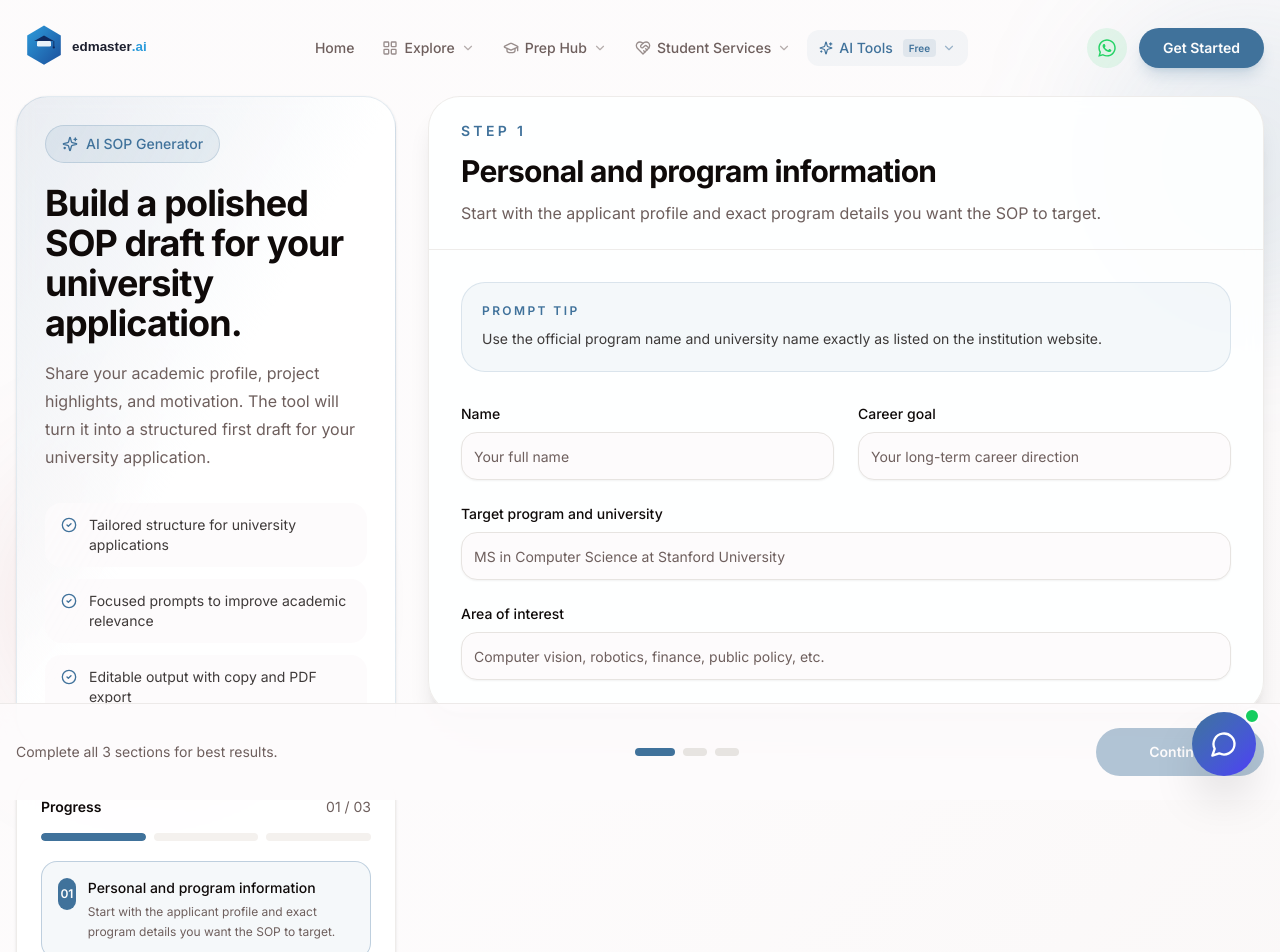
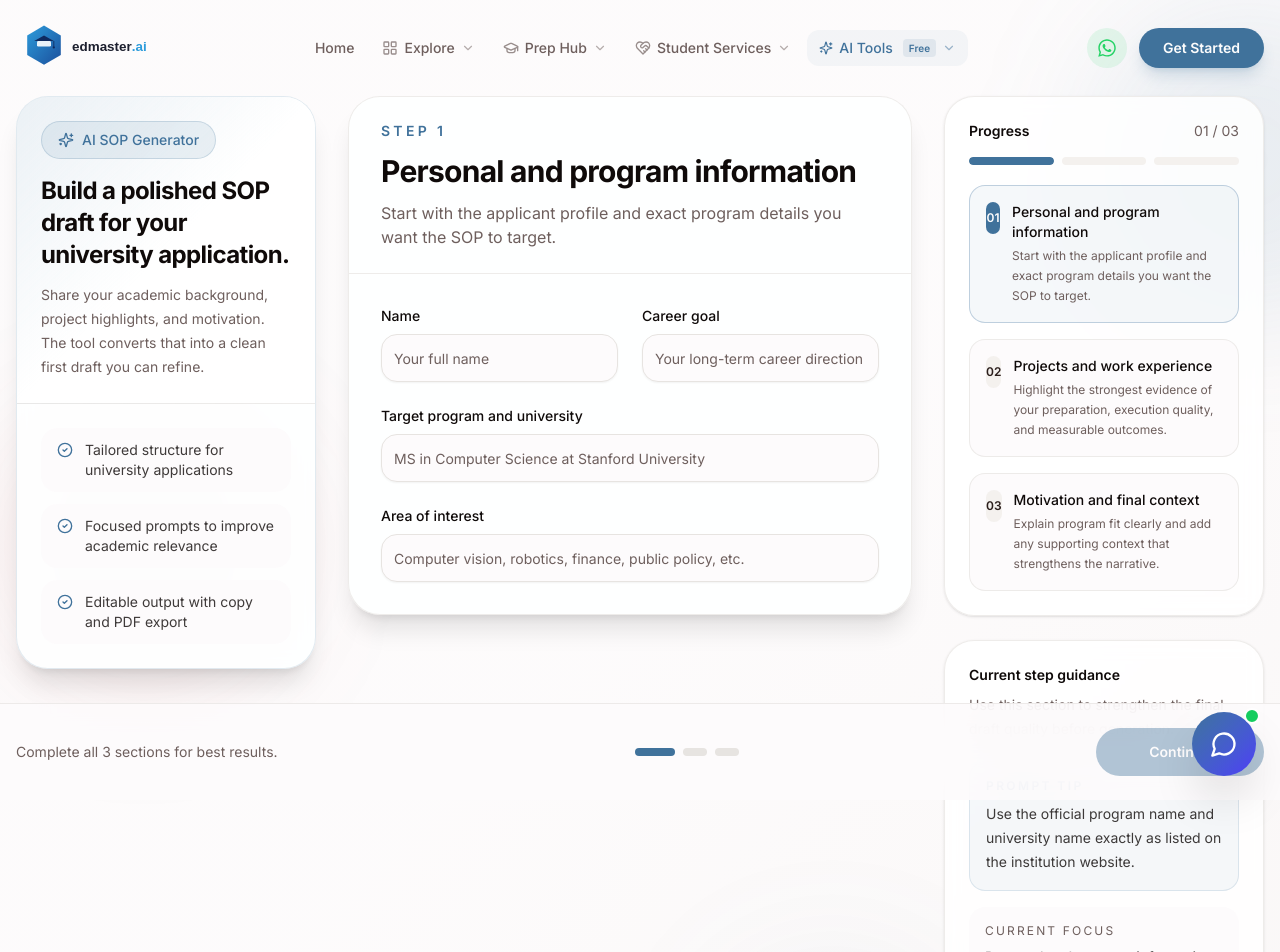
Before and after one commit to fynity-innovations/Edmaster-frontend, a Next.js app: page /ai-tools/sop-generator in a window 1280 px wide. Shown: the top 952 px of the page. Built offline with nearby package versions, Linux system fonts and the light colour scheme.

Commit message:
SOP finalized

```diff
--- a/app/ai-tools/sop-generator/page.tsx
+++ b/app/ai-tools/sop-generator/page.tsx
@@ -470,22 +470,24 @@ export default function SOPGeneratorPage() {
       <BackgroundGlow />
 
       <div className="container relative z-10 mx-auto px-4">
-        <div className="grid gap-8 xl:grid-cols-[380px_minmax(0,1fr)]">
-          <aside className="space-y-6 xl:sticky xl:top-28 xl:self-start">
-            <div className="rounded-[32px] border border-primary/15 bg-gradient-to-br from-primary/10 via-card to-card p-7 shadow-sm backdrop-blur">
-              <div className="mb-5 inline-flex items-center gap-2 rounded-full border border-primary/20 bg-primary/10 px-4 py-2 text-sm font-medium text-primary">
+        <div className="grid gap-8 xl:grid-cols-[300px_minmax(0,1fr)_320px]">
+          <aside className="order-1 xl:order-1 xl:sticky xl:self-start">
+            <div className="overflow-hidden rounded-[32px] border border-primary/15 bg-card/90 shadow-xl backdrop-blur">
+              <div className="border-b border-border/70 bg-gradient-to-br from-primary/10 via-card to-card px-6 py-6">
+                <div className="mb-4 inline-flex items-center gap-2 rounded-full border border-primary/20 bg-primary/10 px-4 py-2 text-sm font-medium text-primary">
                   <Sparkles className="h-4 w-4" />
                   AI SOP Generator
                 </div>
 
-              <h1 className="text-3xl font-bold tracking-tight text-foreground md:text-4xl">
+                <h1 className="text-2xl font-bold tracking-tight text-foreground">
                   Build a polished SOP draft for your university application.
                 </h1>
-              <p className="mt-4 text-base leading-7 text-muted-foreground">
-                Share your academic profile, project highlights, and motivation. The tool will turn it into a structured first draft for your university application.
+                <p className="mt-3 text-sm leading-6 text-muted-foreground">
+                  Share your academic background, project highlights, and motivation. The tool converts that into a clean first draft you can refine.
                 </p>
+              </div>
 
-              <div className="mt-8 space-y-3">
+              <div className="space-y-3 px-6 py-6">
                 {STEP_FEATURES.map(feature => (
                   <div key={feature} className="flex items-start gap-3 rounded-2xl bg-background/80 px-4 py-3">
                     <CheckCircle2 className="mt-0.5 h-4 w-4 shrink-0 text-primary" />
@@ -494,63 +496,9 @@ export default function SOPGeneratorPage() {
                 ))}
               </div>
             </div>
-
-            <div className="rounded-[28px] border border-border/70 bg-card/85 p-6 shadow-sm backdrop-blur">
-              <div className="flex items-center justify-between">
-                <p className="text-sm font-semibold text-foreground">Progress</p>
-                <span className="text-sm text-muted-foreground">0{step} / 03</span>
-              </div>
-
-              <div className="mt-4 flex gap-2">
-                {[1, 2, 3].map(i => (
-                  <div key={i} className="h-2 flex-1 overflow-hidden rounded-full bg-secondary">
-                    <div
-                      className={`h-full rounded-full transition-all duration-300 ${
-                        i <= step ? "bg-primary" : "bg-transparent"
-                      }`}
-                    />
-                  </div>
-                ))}
-              </div>
-
-              <div className="mt-5 space-y-4">
-                {STEP_META.map((item, index) => {
-                  const itemStep = index + 1
-                  const active = itemStep === step
-                  const complete = itemStep < step
-
-                  return (
-                    <div
-                      key={item.heading}
-                      className={`rounded-2xl border px-4 py-4 transition ${
-                        active
-                          ? "border-primary/30 bg-primary/5"
-                          : "border-border/70 bg-background"
-                      }`}
-                    >
-                      <div className="flex items-start gap-3">
-                        <div
-                          className={`flex h-8 w-8 items-center justify-center rounded-full text-xs font-semibold ${
-                            complete || active
-                              ? "bg-primary text-primary-foreground"
-                              : "bg-secondary text-secondary-foreground"
-                          }`}
-                        >
-                          {complete ? <Check className="h-4 w-4" /> : `0${itemStep}`}
-                        </div>
-                        <div>
-                          <p className="text-sm font-medium text-foreground">{item.heading}</p>
-                          <p className="mt-1 text-xs leading-5 text-muted-foreground">{item.description}</p>
-                        </div>
-                      </div>
-                    </div>
-                  )
-                })}
-              </div>
-            </div>
           </aside>
 
-          <main>
+          <main className="order-3 xl:order-2">
             <AnimatePresence mode="wait">
               <motion.div
                 key={step}
@@ -571,11 +519,6 @@ export default function SOPGeneratorPage() {
                 </div>
 
                 <div className="px-6 py-6 sm:px-8 sm:py-8">
-                  <div className="mb-8 rounded-[24px] border border-primary/15 bg-primary/5 p-5">
-                    <p className="text-xs font-semibold uppercase tracking-[0.2em] text-primary">Prompt Tip</p>
-                    <p className="mt-2 text-sm leading-6 text-foreground/80">{meta.tip}</p>
-                  </div>
-
                   {step === 1 && (
                     <div className="grid gap-6 md:grid-cols-2">
                       <Field label="Name">
@@ -658,6 +601,82 @@ export default function SOPGeneratorPage() {
               </motion.div>
             </AnimatePresence>
           </main>
+
+          <aside className="order-2 xl:order-3 xl:sticky xl:top-24 xl:self-start">
+            <div className="grid gap-6 md:grid-cols-2 xl:grid-cols-1">
+              <div className="rounded-[30px] border border-border/70 bg-card/85 p-6 shadow-sm backdrop-blur">
+                <div className="flex items-center justify-between">
+                  <p className="text-sm font-semibold text-foreground">Progress</p>
+                  <span className="text-sm text-muted-foreground">0{step} / 03</span>
+                </div>
+
+                <div className="mt-4 flex gap-2">
+                  {[1, 2, 3].map(i => (
+                    <div key={i} className="h-2 flex-1 overflow-hidden rounded-full bg-secondary">
+                      <div
+                        className={`h-full rounded-full transition-all duration-300 ${
+                          i <= step ? "bg-primary" : "bg-transparent"
+                        }`}
+                      />
+                    </div>
+                  ))}
+                </div>
+
+                <div className="mt-5 space-y-4">
+                  {STEP_META.map((item, index) => {
+                    const itemStep = index + 1
+                    const active = itemStep === step
+                    const complete = itemStep < step
+
+                    return (
+                      <div
+                        key={item.heading}
+                        className={`rounded-2xl border px-4 py-4 transition ${
+                          active
+                            ? "border-primary/30 bg-primary/5"
+                            : "border-border/70 bg-background"
+                        }`}
+                      >
+                        <div className="flex items-start gap-3">
+                          <div
+                            className={`flex h-8 w-8 items-center justify-center rounded-full text-xs font-semibold ${
+                              complete || active
+                                ? "bg-primary text-primary-foreground"
+                                : "bg-secondary text-secondary-foreground"
+                            }`}
+                          >
+                            {complete ? <Check className="h-4 w-4" /> : `0${itemStep}`}
+                          </div>
+                          <div>
+                            <p className="text-sm font-medium text-foreground">{item.heading}</p>
+                            <p className="mt-1 text-xs leading-5 text-muted-foreground">{item.description}</p>
+                          </div>
+                        </div>
+                      </div>
+                    )
+                  })}
+                </div>
+              </div>
+
+              <div className="rounded-[30px] border border-border/70 bg-card/85 p-6 shadow-sm backdrop-blur">
+                <p className="text-sm font-semibold text-foreground">Current step guidance</p>
+                <p className="mt-2 text-sm leading-6 text-muted-foreground">
+                  Use this section to strengthen the final draft quality before generation.
+                </p>
+
+                <div className="mt-5 rounded-2xl border border-primary/15 bg-primary/5 p-4">
+                  <p className="text-xs font-semibold uppercase tracking-[0.2em] text-primary">Prompt Tip</p>
+                  <p className="mt-2 text-sm leading-6 text-foreground/80">{meta.tip}</p>
+                </div>
+
+                <div className="mt-4 rounded-2xl bg-background px-4 py-4">
+                  <p className="text-xs uppercase tracking-[0.18em] text-muted-foreground">Current focus</p>
+                  <p className="mt-2 text-sm font-medium text-foreground">{meta.heading}</p>
+                  <p className="mt-1 text-sm leading-6 text-muted-foreground">{meta.description}</p>
+                </div>
+              </div>
+            </div>
+          </aside>
         </div>
       </div>
 
```
Lines whose indentation alone changed are shown as unchanged.
